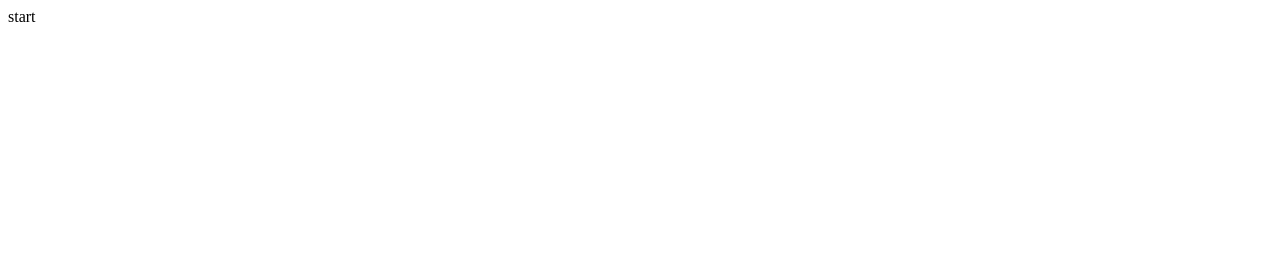
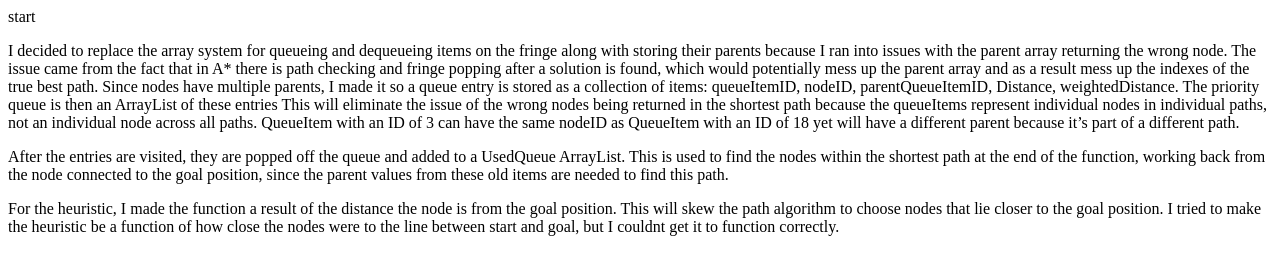
Before and after one commit to JohnCul/CSCIProj1, a plain HTML site: page index.html in a window 1280 px wide. Drawn offline with Linux system fonts and the light colour scheme.

Commit message:
added html

```diff
--- a/index.html
+++ b/index.html
@@ -1 +1,19 @@
 <p>start</p>
+
+
+<p>I decided to replace the array system for queueing and dequeueing items on the fringe along with storing their parents because
+    I ran into issues with the parent array returning the wrong node. The issue came from the fact that in A* there is path checking and
+    fringe popping after a solution is found, which would potentially mess up the parent array and as a result mess up the indexes of the true best path.
+    Since nodes have multiple parents, I made it so a queue entry is stored as a collection of items: queueItemID, nodeID, parentQueueItemID, Distance, weightedDistance.
+    The priority queue is then an ArrayList of these entries This will eliminate the issue of the wrong nodes being returned in the shortest path because
+    the queueItems represent individual nodes in individual paths, not an individual node across all paths. QueueItem with an ID of 3 can have the same nodeID
+    as QueueItem with an ID of 18 yet will have a different parent because it’s part of a different path.
+</p>
+<p>After the entries are visited, they are popped off the queue and added to a UsedQueue ArrayList.
+     This is used to find the nodes within the shortest path at the end of the function, working back from the node connected to the goal position,
+     since the parent values from these old items are needed to find this path.
+</p>
+<p>For the heuristic, I made the function a result of the distance the node is from the goal position.
+    This will skew the path algorithm to choose nodes that lie closer to the goal position.
+    I tried to make the heuristic be a function of how close the nodes were to the line between start and goal, but I couldnt get it to function correctly.
+</p>
```
